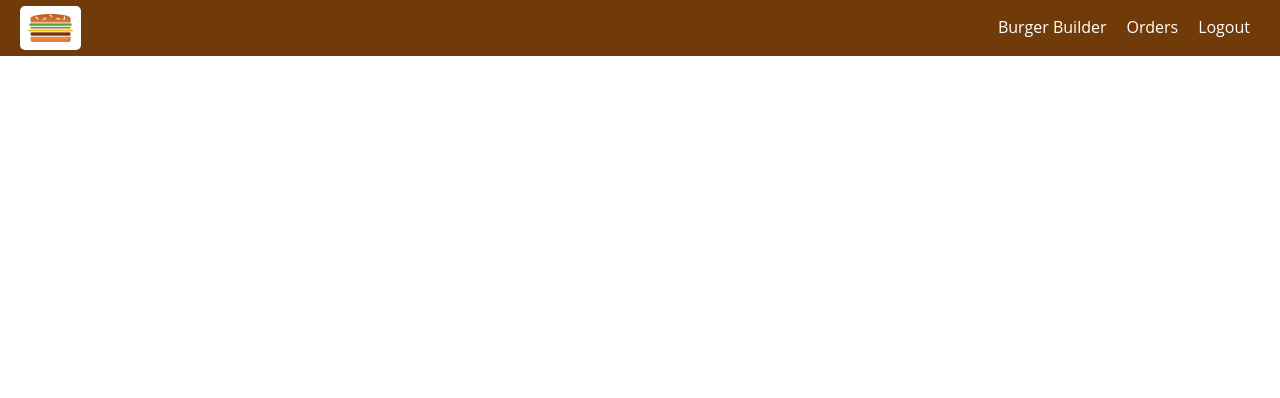
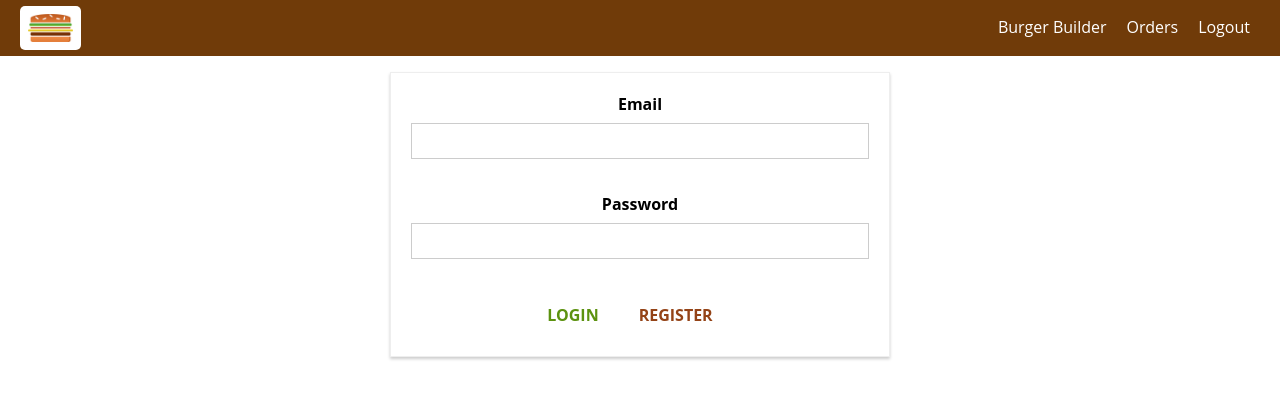
Before and after one commit to ZVER3D/react-ts-burger-app, a React (Create React App) app: page /auth in a window 1280 px wide. Shown: the top 398 px of the page. Built offline with nearby package versions, Linux system fonts and the light colour scheme.

Commit message:
Add useInput utility hook, add /auth page, add form validation for auth page

```diff
--- a/package.json
+++ b/package.json
@@ -14,7 +14,8 @@
     "react-router-dom": "^5.0.0",
     "react-scripts": "2.1.8",
     "styled-components": "^4.2.0",
-    "typescript": "3.4.3"
+    "typescript": "3.4.3",
+    "yup": "^0.27.0"
   },
   "scripts": {
     "start": "react-scripts start",
@@ -34,6 +35,7 @@
   "devDependencies": {
     "@types/react-router-dom": "^4.3.2",
     "@types/styled-components": "^4.1.14",
+    "@types/yup": "^0.26.12",
     "babel-plugin-macros": "^2.5.1",
     "tslint": "^5.15.0",
     "tslint-config-prettier": "^1.18.0",
--- a/src/Routes.tsx
+++ b/src/Routes.tsx
@@ -1,5 +1,6 @@
 import React from 'react';
 import { Route, Switch } from 'react-router-dom';
+import Auth from './pages/Auth';
 import Index from './pages/Index';
 
 interface IProps {}
@@ -8,6 +9,7 @@ const Routes: React.FC<IProps> = () => {
   return (
     <Switch>
       <Route path="/" exact component={Index} />
+      <Route path="/auth" exact component={Auth} />
     </Switch>
   );
 };
--- a/src/components/UI/Button.tsx
+++ b/src/components/UI/Button.tsx
@@ -34,7 +34,7 @@ const Btn = styled.button`
 interface IProps {
   disabled?: boolean;
   type: 'success' | 'danger';
-  clickHandler: () => void;
+  clickHandler: (e: React.MouseEvent<HTMLButtonElement, MouseEvent>) => void;
 }
 
 const Button: React.FC<IProps> = ({ type, disabled = false, clickHandler, children }) => (
--- /dev/null
+++ b/src/components/UI/Input.tsx
@@ -0,0 +1,68 @@
+import React from 'react';
+import styled from 'styled-components/macro';
+
+const Div = styled.div`
+  width: 100%;
+  padding: 10px;
+  box-sizing: border-box;
+`;
+
+const Label = styled.label`
+  font-weight: bold;
+  display: block;
+  margin-bottom: 8px;
+`;
+
+const Inp = styled.input`
+  outline: none;
+  border: 1px solid #ccc;
+  background-color: #fff;
+  font: inherit;
+  padding: 6px 10px;
+  display: block;
+  width: 100%;
+  box-sizing: border-box;
+
+  &:focus {
+    outline: none;
+    background-color: #eee;
+  }
+
+  &.invalid {
+    border: 1px solid red;
+    background-color: rgb(255, 187, 187);
+  }
+`;
+
+interface IProps {
+  label: string;
+  invalid?: boolean;
+  errMessage?: string;
+  value: string;
+  onChangeHandler: (e: React.ChangeEvent<HTMLInputElement>) => void;
+  elementConfig?: React.InputHTMLAttributes<HTMLInputElement>;
+}
+
+const Input: React.FC<IProps> = ({
+  label,
+  invalid,
+  value,
+  onChangeHandler,
+  elementConfig,
+  errMessage,
+}) => {
+  return (
+    <Div>
+      <Label>{label}</Label>
+      <Inp
+        {...elementConfig}
+        onChange={onChangeHandler}
+        value={value}
+        className={invalid ? 'invalid' : ''}
+      />
+      <p style={{ fontSize: '.9rem', color: '#f00' }}>{errMessage}</p>
+    </Div>
+  );
+};
+
+export default Input;
--- /dev/null
+++ b/src/pages/Auth.tsx
@@ -0,0 +1,101 @@
+import React, { useState } from 'react';
+import styled from 'styled-components/macro';
+import * as yup from 'yup';
+import Button from '../components/UI/Button';
+import Input from '../components/UI/Input';
+import { useInput } from '../utils/useInput';
+
+const Div = styled.div`
+  margin: 20px auto;
+  width: 80%;
+  text-align: center;
+  box-shadow: 0 2px 3px #ccc;
+  border: 1px solid #eee;
+  padding: 10px;
+  box-sizing: border-box;
+
+  @media (min-width: 600px) {
+    width: 500px;
+  }
+`;
+
+const schema = yup.object().shape({
+  password: yup
+    .string()
+    .min(6)
+    .max(75)
+    .required(),
+  email: yup
+    .string()
+    .email()
+    .required(),
+});
+
+const Auth: React.FC = () => {
+  const [email, onEmailChange] = useInput('');
+  const [password, onPasswordChange] = useInput('');
+
+  const [emailValid, setEmailValid] = useState('');
+  const [passwordValid, setPasswordlValid] = useState('');
+
+  const checkValidity = async () => {
+    try {
+      await schema.validate({ email, password }, { abortEarly: true });
+      return true;
+    } catch (res) {
+      setEmailValid('');
+      setPasswordlValid('');
+      if (res.path === 'email') {
+        setEmailValid(res.message);
+      } else {
+        setPasswordlValid(res.message);
+      }
+      return false;
+    }
+  };
+
+  const loginHandler = async (e: React.MouseEvent<HTMLButtonElement, MouseEvent>) => {
+    e.preventDefault();
+    if (!(await checkValidity())) {
+      return;
+    }
+    console.log('Login logic here...');
+  };
+
+  const registerHandler = async (e: React.MouseEvent<HTMLButtonElement, MouseEvent>) => {
+    e.preventDefault();
+    if (!(await checkValidity())) {
+      return;
+    }
+    console.log('Register logic here...');
+  };
+
+  return (
+    <Div>
+      <form>
+        <Input
+          value={email}
+          invalid={emailValid !== ''}
+          errMessage={emailValid}
+          onChangeHandler={onEmailChange}
+          label="Email"
+        />
+        <Input
+          value={password}
+          invalid={passwordValid !== ''}
+          errMessage={passwordValid}
+          onChangeHandler={onPasswordChange}
+          label="Password"
+        />
+        <Button type="success" clickHandler={loginHandler}>
+          LOGIN
+        </Button>
+        <Button type="danger" clickHandler={registerHandler}>
+          REGISTER
+        </Button>
+      </form>
+    </Div>
+  );
+};
+
+export default Auth;
--- /dev/null
+++ b/src/utils/useInput.ts
@@ -0,0 +1,13 @@
+import { useState } from 'react';
+
+export function useInput(
+  initValue: string
+): [string, (e: React.ChangeEvent<HTMLInputElement>) => void] {
+  const [val, setVal] = useState(initValue);
+
+  function onChange(e: React.ChangeEvent<HTMLInputElement>) {
+    setVal(e.currentTarget.value);
+  }
+
+  return [val, onChange];
+}
```
Also changed, not shown: 1 other file (tests, documents, lock files or other folders).
